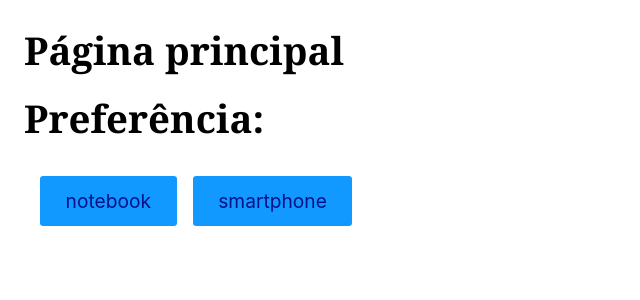
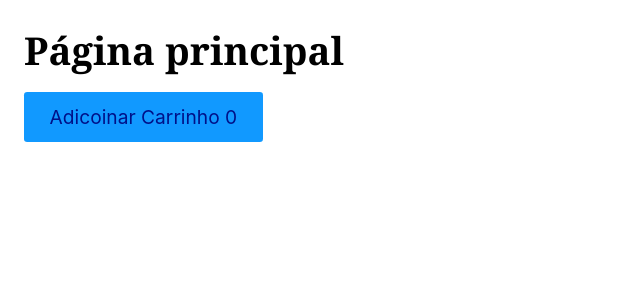
Before and after one commit to gustavo-soares99/aulas-react, a React (Vite) app: page / in a window 1280 px wide. Shown: the top 300 px of the page, without its empty margins (0-640 px from the left). Built offline with nearby package versions, Linux system fonts and the light colour scheme.

Commit message:
Aula useRef

```diff
--- /dev/null
+++ b/aulas/useRef/UseRefAula.jsx
@@ -0,0 +1,38 @@
+import React from "react";
+
+const UseRefAula = () => {
+  const [comentarios, setComentarios] = React.useState([]);
+  const [input, setInput] = React.useState("");
+  const video = React.useRef();
+  const inputElement = React.useRef();
+  // console.log(video);
+
+  function handleClick() {
+    setComentarios([...comentarios, input])
+    setInput("");
+    inputElement.current.focus();
+  }
+  return (
+    <div>
+      <h1>Aula UseRef</h1>
+      {/* <video ref={video} /> */}
+      <div>
+        <ul>
+          {comentarios.map((comentario) => (
+            <li key={comentario}>{comentario}</li>
+          ))}
+        </ul>
+        <input
+          type="text"
+          ref={inputElement}
+          value={input}
+          onChange={({ target }) => setInput(target.value)}
+        />
+        <br/>
+        <button onClick={handleClick}>Enviar</button>
+      </div>
+    </div>
+  );
+};
+
+export default UseRefAula;
--- /dev/null
+++ b/aulas/useRef/UseRefAula2.jsx
@@ -0,0 +1,25 @@
+import React from "react";
+
+const UseRefAula2 = () => {
+  const [carrinho, setCarrinho] = React.useState(0);
+  const [notificacao, setNoficacao] = React.useState(null);
+  const timeOutRef = React.useRef()
+
+  function handleClick() {
+    setCarrinho(carrinho + 1);
+    setNoficacao("Item adicionado ao carrinho");
+    clearTimeout(timeOutRef.current)
+    timeOutRef.current =
+    setTimeout(() => {
+      setNoficacao(null)
+    }, 2000)
+  }
+  return (
+    <div>
+      <p>{notificacao}</p>
+      <button onClick={handleClick}>Adicoinar Carrinho {carrinho}</button>
+    </div>
+  );
+};
+
+export default UseRefAula2;
--- a/src/App.jsx
+++ b/src/App.jsx
@@ -3,6 +3,8 @@ import UseStateAula from '../aulas/useState/UseStateAula';
 import ExUseState from '../aulas/useState/ExUseState';
 import UseEffectAula from '../aulas/useEffect/UseEffectAula';
 import UseEffectEx from '../aulas/useEffect/UseEffectEx';
+import UseRefAula from '../aulas/useRef/UseRefAula';
+import UseRefAula2 from '../aulas/useRef/UseRefAula2';
 
 function App() {
   return (
@@ -11,7 +13,9 @@ function App() {
       {/* <UseStateAula/> */}
       {/* <ExUseState/> */}
       {/* <UseEffectAula/> */}
-      <UseEffectEx/>
+      {/* <UseEffectEx/> */}
+      {/* <UseRefAula/> */}
+      <UseRefAula2/>
     </>
   )
 }
```
